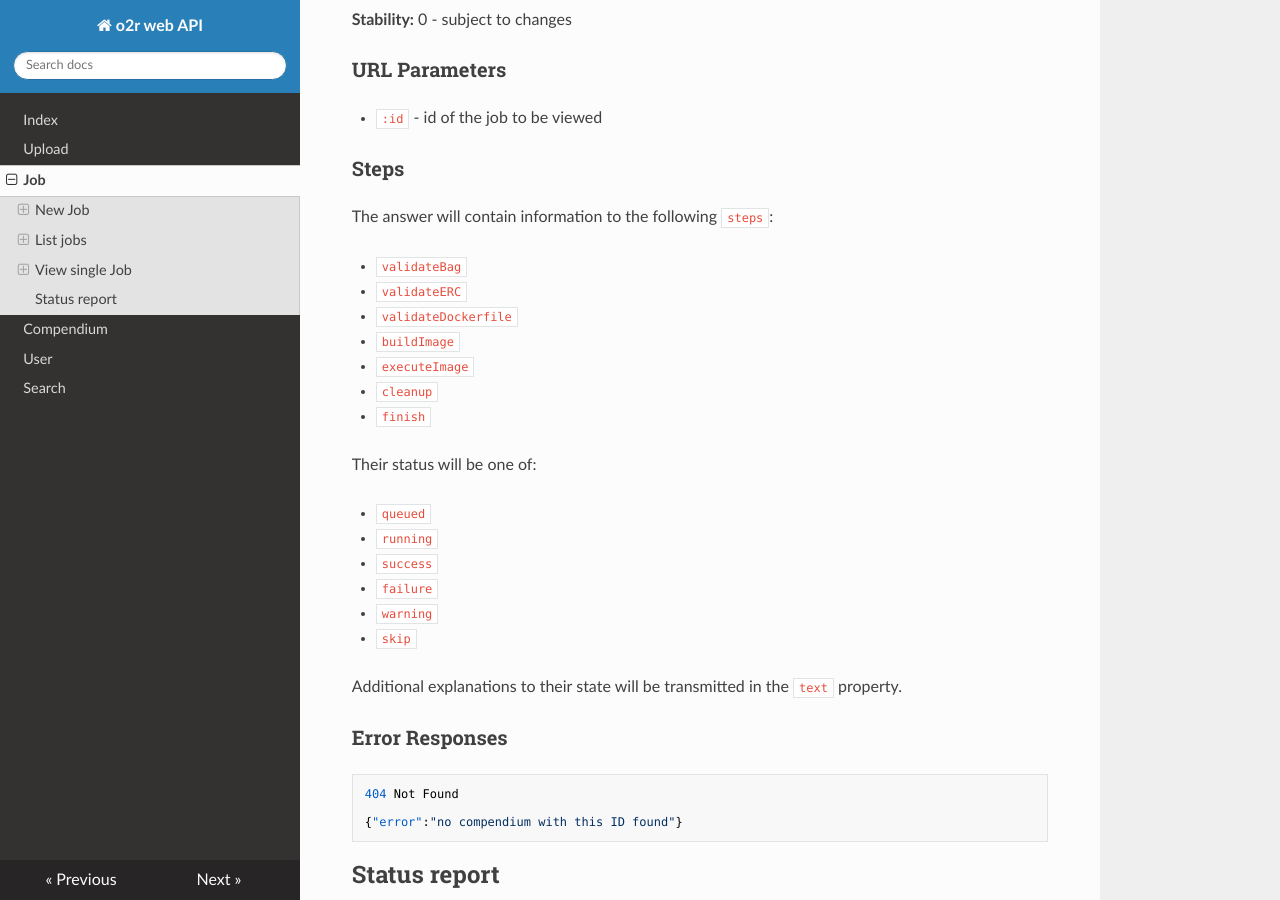
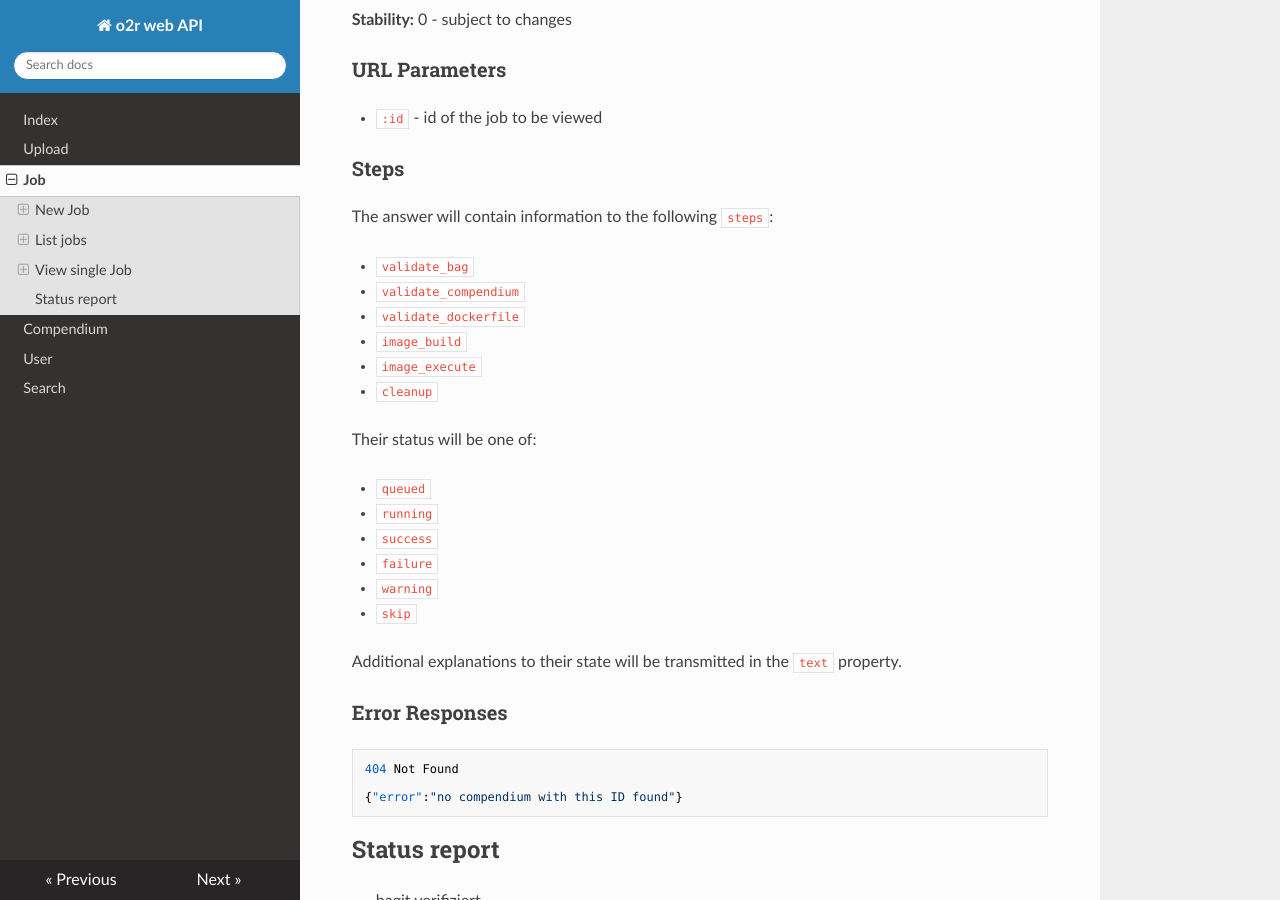
Before and after one commit to o2r-project/api, an MkDocs documentation site: the page built from docs/job.md, in a window 1280 px wide and 900 px high, scrolled down 2722 px. Built offline with MkDocs 1.6.1, drawn with Linux system fonts in a browser that asks for light colours; nearby versions of some CDN libraries; old or Windows-style settings are respelled for this version of MkDocs.

Commit message:
renamed job steps, removed finish
renamed job steps, removed finish - if a job is finished, the last step
`cleanup` has state `success`.

```diff
--- a/docs/job.md
+++ b/docs/job.md
@@ -137,13 +137,12 @@ __Stability:__ 0 - subject to changes
 
 The answer will contain information to the following `steps`:
 
-* `validateBag`
-* `validateERC`
-* `validateDockerfile`
-* `buildImage`
-* `executeImage`
+* `validate_bag`
+* `validate_compendium`
+* `validate_dockerfile`
+* `image_build`
+* `image_execute`
 * `cleanup`
-* `finish`
 
 Their status will be one of:
 
```
